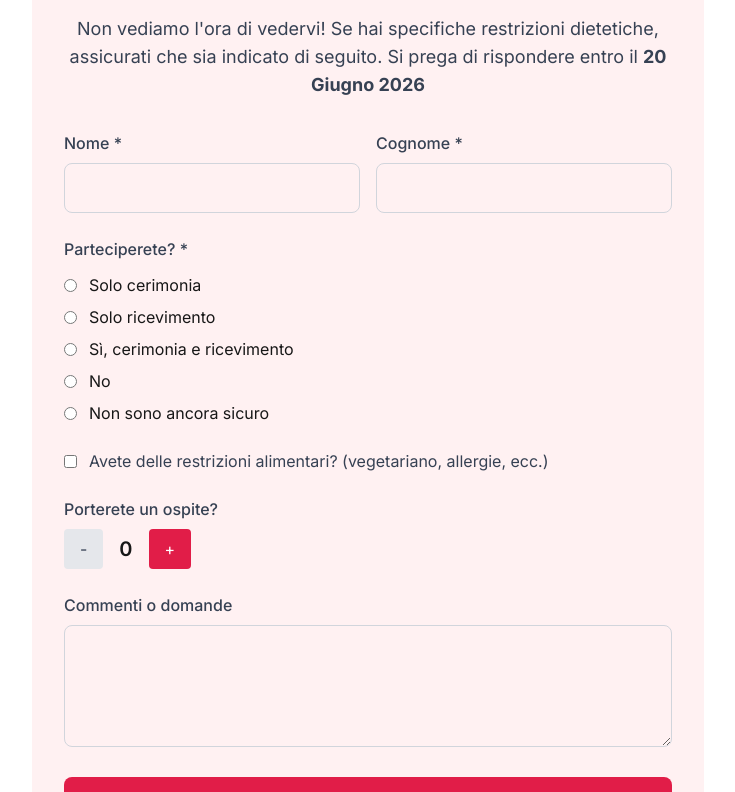
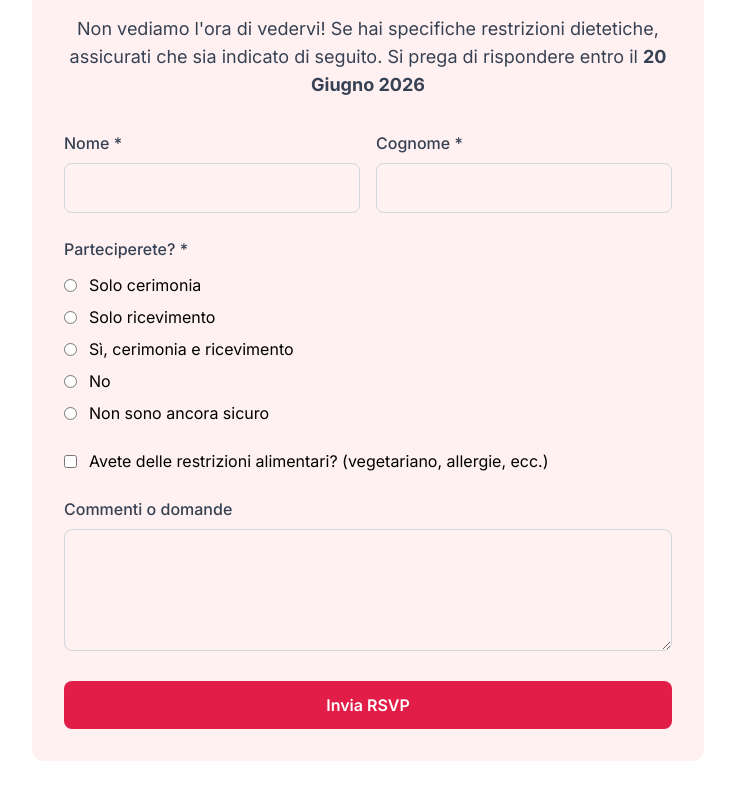
Before and after one commit to AngeloClm/SitoMatrimonio, a Next.js app: page / in a window 1280 px wide. Shown: the part 3140-3932 px from the top of the page, without its empty margins (272-1007 px from the left). Built offline with nearby package versions, Linux system fonts and the light colour scheme; a web font is replaced by a local one.

Commit message:
logica emailJS

```diff
--- a/package.json
+++ b/package.json
@@ -9,9 +9,11 @@
     "lint": "eslint"
   },
   "dependencies": {
+    "@emailjs/browser": "^4.4.1",
     "next": "16.2.4",
     "react": "19.2.4",
-    "react-dom": "19.2.4"
+    "react-dom": "19.2.4",
+    "xlsx": "^0.18.5"
   },
   "devDependencies": {
     "@tailwindcss/postcss": "^4",
--- a/src/app/page.tsx
+++ b/src/app/page.tsx
@@ -1,6 +1,191 @@
 "use client";
 
 import Image from "next/image";
+import { useState } from "react";
+import emailjs from '@emailjs/browser';
+
+// Componente per il form RSVP
+function RSVPForm() {
+  const [formData, setFormData] = useState({
+    nome: '',
+    cognome: '',
+    partecipazione: '',
+    restrizioni: false,
+    restrizioniDettagli: '',
+    commenti: ''
+  });
+
+  const [showSuccess, setShowSuccess] = useState(false);
+  const [showError, setShowError] = useState(false);
+  const [isSubmitting, setIsSubmitting] = useState(false);
+
+  // ⚠️ CONFIGURAZIONE EMAILJS - CONFIGURATO! ⚠️
+  const EMAIL_SERVICE_ID = 'service_68g1vam';
+  const EMAIL_TEMPLATE_ID = 'template_mzw4dmc';
+  const EMAIL_PUBLIC_KEY = '_XhxSBeYC7vN8qz5_';
+
+  const handleSubmit = async (e: React.FormEvent) => {
+    e.preventDefault();
+    setIsSubmitting(true);
+    setShowError(false);
+
+    try {
+      // Prepara i dati per l'email
+      const templateParams = {
+        to_email: 'angeloclemente12@libero.it',
+        nome: formData.nome,
+        cognome: formData.cognome,
+        partecipazione: formData.partecipazione,
+        restrizioni: formData.restrizioni ? 'Sì' : 'No',
+        restrizioni_dettagli: formData.restrizioniDettagli || 'Nessuna',
+        commenti: formData.commenti || 'Nessun commento',
+        data_invio: new Date().toLocaleString('it-IT')
+      };
+
+      // Invia email tramite EmailJS
+      await emailjs.send(
+        EMAIL_SERVICE_ID,
+        EMAIL_TEMPLATE_ID,
+        templateParams,
+        EMAIL_PUBLIC_KEY
+      );
+
+      // Mostra messaggio di successo
+      setShowSuccess(true);
+
+      // Reset form
+      setFormData({
+        nome: '',
+        cognome: '',
+        partecipazione: '',
+        restrizioni: false,
+        restrizioniDettagli: '',
+        commenti: ''
+      });
+
+      // Nascondi messaggio dopo 5 secondi
+      setTimeout(() => setShowSuccess(false), 5000);
+
+    } catch (error) {
+      console.error('Errore invio RSVP:', error);
+      setShowError(true);
+      setTimeout(() => setShowError(false), 5000);
+    }
+
+    setIsSubmitting(false);
+  };
+
+  return (
+    <div className="bg-rose-50 p-8 rounded-xl">
+      {showSuccess && (
+        <div className="mb-6 p-4 bg-green-100 border border-green-400 text-green-700 rounded-lg">
+          ✅ Grazie! La tua RSVP è stata inviata via email con successo!
+        </div>
+      )}
+
+      {showError && (
+        <div className="mb-6 p-4 bg-red-100 border border-red-400 text-red-700 rounded-lg">
+          ❌ Errore nell'invio. Riprova tra qualche minuto o contattaci direttamente.
+        </div>
+      )}
+
+      <p className="text-lg text-gray-700 mb-8 text-center">
+        Non vediamo l'ora di vedervi! Se hai specifiche restrizioni dietetiche,
+        assicurati che sia indicato di seguito. Si prega di rispondere entro il <strong>20 Giugno 2026</strong>
+      </p>
+
+      <form onSubmit={handleSubmit} className="space-y-6">
+        <div className="grid md:grid-cols-2 gap-4">
+          <div>
+            <label className="block text-gray-700 font-medium mb-2">Nome *</label>
+            <input
+              type="text"
+              value={formData.nome}
+              onChange={(e) => setFormData({...formData, nome: e.target.value})}
+              className="w-full p-3 border border-gray-300 rounded-lg focus:ring-2 focus:ring-rose-500 focus:border-rose-500 text-black"
+              required
+            />
+          </div>
+          <div>
+            <label className="block text-gray-700 font-medium mb-2">Cognome *</label>
+            <input
+              type="text"
+              value={formData.cognome}
+              onChange={(e) => setFormData({...formData, cognome: e.target.value})}
+              className="w-full p-3 border border-gray-300 rounded-lg focus:ring-2 focus:ring-rose-500 focus:border-rose-500 text-black"
+              required
+            />
+          </div>
+        </div>
+
+        <div>
+          <label className="block text-gray-700 font-medium mb-3">Parteciperete? *</label>
+          <div className="space-y-2">
+            {[
+              {value: 'ceremony', label: 'Solo cerimonia'},
+              {value: 'reception', label: 'Solo ricevimento'},
+              {value: 'both', label: 'Sì, cerimonia e ricevimento'},
+              {value: 'no', label: 'No'},
+              {value: 'maybe', label: 'Non sono ancora sicuro'}
+            ].map((option) => (
+              <label key={option.value} className="flex items-center">
+                <input
+                  type="radio"
+                  name="attendance"
+                  value={option.value}
+                  checked={formData.partecipazione === option.value}
+                  onChange={(e) => setFormData({...formData, partecipazione: e.target.value})}
+                  className="mr-3"
+                  required
+                />
+                <span className="text-black">{option.label}</span>
+              </label>
+            ))}
+          </div>
+        </div>
+
+        <div>
+          <label className="flex items-center mb-3">
+            <input
+              type="checkbox"
+              checked={formData.restrizioni}
+              onChange={(e) => setFormData({...formData, restrizioni: e.target.checked})}
+              className="mr-3"
+            />
+            <span className="text-black">Avete delle restrizioni alimentari? (vegetariano, allergie, ecc.)</span>
+          </label>
+          {formData.restrizioni && (
+            <input
+              type="text"
+              placeholder="Specificare le restrizioni..."
+              value={formData.restrizioniDettagli}
+              onChange={(e) => setFormData({...formData, restrizioniDettagli: e.target.value})}
+              className="w-full p-3 border border-gray-300 rounded-lg focus:ring-2 focus:ring-rose-500 focus:border-rose-500 mt-2 text-black"
+            />
+          )}
+        </div>
+
+        <div>
+          <label className="block text-gray-700 font-medium mb-2">Commenti o domande</label>
+          <textarea
+            value={formData.commenti}
+            onChange={(e) => setFormData({...formData, commenti: e.target.value})}
+            className="w-full p-3 border border-gray-300 rounded-lg focus:ring-2 focus:ring-rose-500 focus:border-rose-500 text-black"
+            rows={4}
+          />
+        </div>
+
+        <button
+          type="submit"
+          disabled={isSubmitting}
+          className="w-full bg-rose-600 text-white py-3 px-6 rounded-lg hover:bg-rose-700 transition-colors font-semibold disabled:bg-gray-400 disabled:cursor-not-allowed"
+        >
+          {isSubmitting ? 'Invio in corso...' : 'Invia RSVP'}
+        </button>
+      </form>
+    </div>
+  );
+}
 
 export default function Home() {
   return (
@@ -142,77 +327,7 @@ export default function Home() {
       <section id="rsvp" className="py-20 px-4 bg-white">
         <div className="max-w-2xl mx-auto">
           <h2 className="text-4xl font-playfair text-center text-rose-800 mb-12 font-bold">RSVP</h2>
-
-          <div className="bg-rose-50 p-8 rounded-xl">
-            <p className="text-lg text-gray-700 mb-8 text-center">
-              Non vediamo l'ora di vedervi! Se  hai specifiche restrizioni dietetiche,
-              assicurati che sia indicato di seguito. Si prega di rispondere entro il <strong>20 Giugno 2026</strong>
-            </p>
-
-            <form className="space-y-6">
-              <div className="grid md:grid-cols-2 gap-4">
-                <div>
-                  <label className="block text-gray-700 font-medium mb-2">Nome *</label>
-                  <input type="text" className="w-full p-3 border border-gray-300 rounded-lg focus:ring-2 focus:ring-rose-500 focus:border-rose-500" required />
-                </div>
-                <div>
-                  <label className="block text-gray-700 font-medium mb-2">Cognome *</label>
-                  <input type="text" className="w-full p-3 border border-gray-300 rounded-lg focus:ring-2 focus:ring-rose-500 focus:border-rose-500" required />
-                </div>
-              </div>
-
-              <div>
-                <label className="block text-gray-700 font-medium mb-3">Parteciperete? *</label>
-                <div className="space-y-2">
-                  <label className="flex items-center">
-                    <input type="radio" name="attendance" value="ceremony" className="mr-3" />
-                    <span>Solo cerimonia</span>
-                  </label>
-                  <label className="flex items-center">
-                    <input type="radio" name="attendance" value="reception" className="mr-3" />
-                    <span>Solo ricevimento</span>
-                  </label>
-                  <label className="flex items-center">
-                    <input type="radio" name="attendance" value="both" className="mr-3" />
-                    <span>Sì, cerimonia e ricevimento</span>
-                  </label>
-                  <label className="flex items-center">
-                    <input type="radio" name="attendance" value="no" className="mr-3" />
-                    <span>No</span>
-                  </label>
-                  <label className="flex items-center">
-                    <input type="radio" name="attendance" value="maybe" className="mr-3" />
-                    <span>Non sono ancora sicuro</span>
-                  </label>
-                </div>
-              </div>
-
-              <div>
-                <label className="flex items-center mb-3">
-                  <input type="checkbox" className="mr-3" />
-                  <span className="text-gray-700">Avete delle restrizioni alimentari? (vegetariano, allergie, ecc.)</span>
-                </label>
-              </div>
-
-              <div>
-                <label className="block text-gray-700 font-medium mb-2">Porterete un ospite?</label>
-                <div className="flex items-center space-x-4">
-                  <button type="button" className="bg-gray-200 text-gray-700 px-4 py-2 rounded">-</button>
-                  <span className="text-xl font-semibold">0</span>
-                  <button type="button" className="bg-rose-600 text-white px-4 py-2 rounded">+</button>
-                </div>
-              </div>
-
-              <div>
-                <label className="block text-gray-700 font-medium mb-2">Commenti o domande</label>
-                <textarea className="w-full p-3 border border-gray-300 rounded-lg focus:ring-2 focus:ring-rose-500 focus:border-rose-500" rows={4}></textarea>
-              </div>
-
-              <button type="submit" className="w-full bg-rose-600 text-white py-3 px-6 rounded-lg hover:bg-rose-700 transition-colors font-semibold">
-                Invia RSVP
-              </button>
-            </form>
-          </div>
+          <RSVPForm />
         </div>
       </section>
 
```
Also changed, not shown: 2 other files (tests, documents, lock files or other folders).
